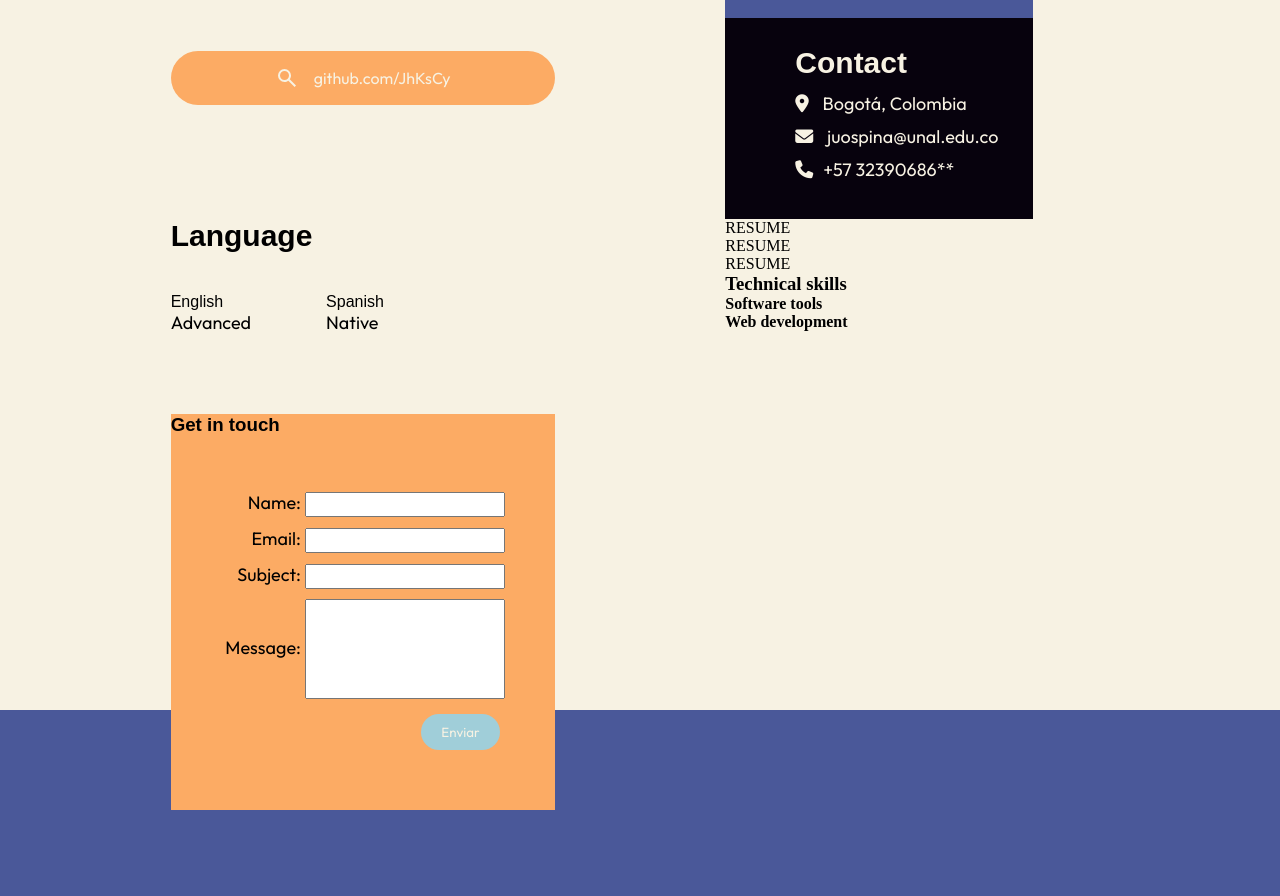
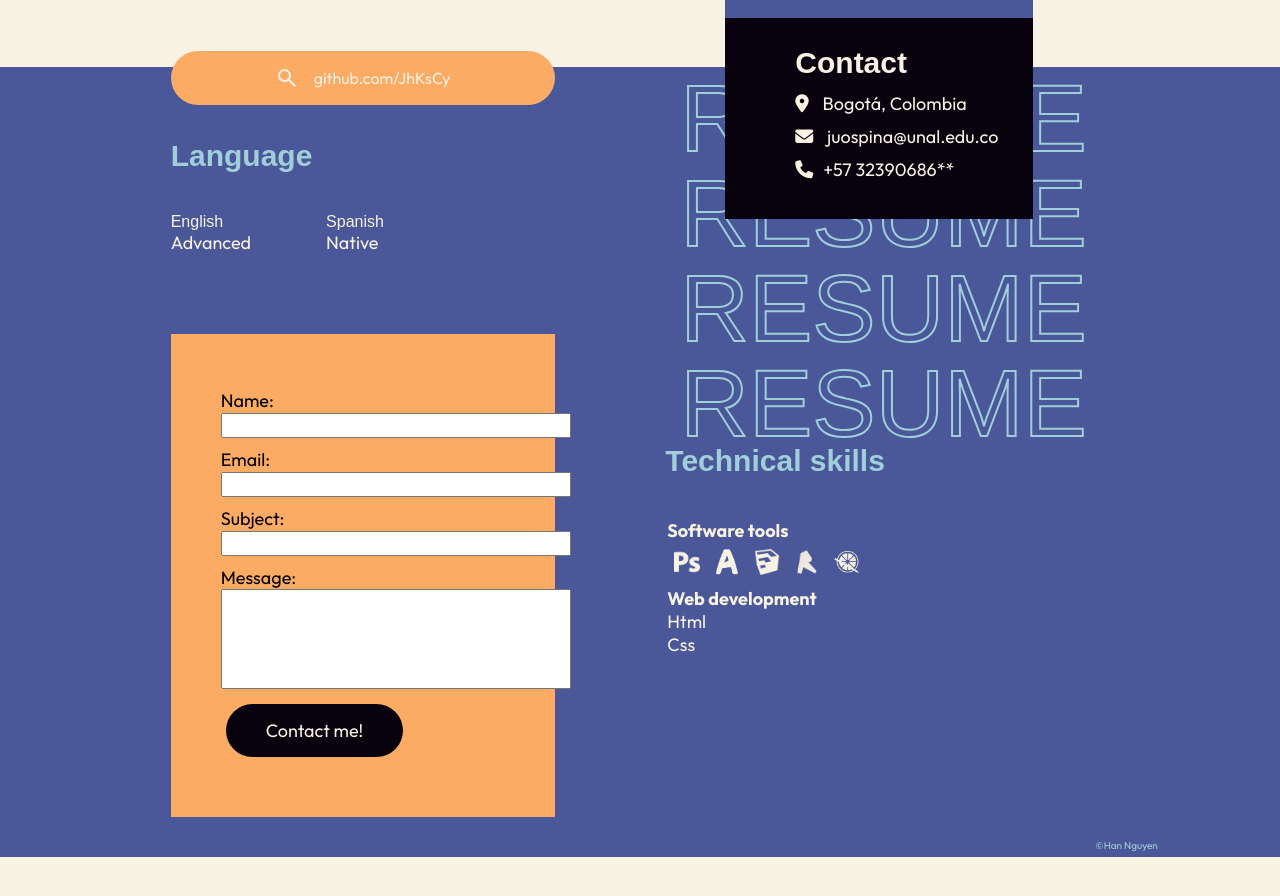
Before and after one commit to JhKsCy/portfolio, a plain HTML site: page index.html in a window 1280 px wide. Shown: the part 1460-2356 px from the top of the page. After the commit the page ends 2317 px from the top, so only its background shows below. Drawn offline with Linux system fonts and the light colour scheme; a web font is replaced by a local one.

Commit message:
portfolio

```diff
--- a/css/styles.css
+++ b/css/styles.css
@@ -222,9 +222,14 @@ a {
 
 
 
+.about-me__language {
+    margin-top: -80px;
+}
+
 .about-me__language h3 {
     font-size: 30px;
     margin-bottom: 40px;
+    color: #A0CED9;
 }
 
 .about-me__language div {
@@ -233,6 +238,7 @@ a {
 
 .about-me__language ul {
     margin-right: 75px;
+    color: #f7f2e3;
 }
 
 
@@ -246,13 +252,13 @@ a {
 form {
     display: flex;
     flex-direction: column;
-    align-items: self-end;
+    align-items: flex-start;
     text-align: justify;
     padding: 50px;
 }
 
 form input {
-    width: 200px;
+    width:  350px;
     height: 25px;
 }
 
@@ -266,31 +272,82 @@ form div {
 
 .form__button {
     border: none;
-    background: #A0CED9;
+    background: #07020D;
     color: #f7f2e3;
-    padding: 10px 20px;
+    padding: 15px 40px;
     margin: 5px;
-    border-radius: 18px;
-    font-family: "Outfit", sans-serif;;
+    border-radius: 35px;
+    font-family: "Outfit", sans-serif;
+    font-size: 18px;
 }
 
 button:hover {
-    background-color: #FCAB64;
+    background-color: #4A5899;
+}
+
+
+
+.about-me__skills {
+    position: absolute;
+    margin-top: 300px;
+    color: #f7f2e3;
+    text-align: start;
+    margin-left: -58px;
 }
 
 
 
 
+.about-me__bg-graphics {
+    -webkit-text-stroke: 2px #A0CED9;
+   color: transparent;
+   z-index: -1;
+   font-size: 95px;
+   position: absolute;
+   margin-top: -155px;
+   margin-left: -45px;
+}
+
+.about-me__bg-graphics li {
+    height: 95px;
+}
+
+.about-me__skills-title {
+    color: #A0CED9;
+    font-size: 30px;
+    position: absolute;
+    margin: 225px 0 0 -60px
+}
 
 
+
+.about-me__software ul {
+    display: flex;
+}
+
+.about-me__software img {
+    height: 30px;
+    width: 30px;
+    margin: 5px;
+    padding: 2px;
+}
 
 
 
 .more-info__solid-color {
     background-color: #4A5899;
-    height: 250px;
+    height: 790px;
     width: -webkit-fill-available;
-    z-index: -1;
+    z-index: -2;
     position: relative;
-    margin-top: -100px;
+    margin-top: -750px;
 }
+
+
+.credits {
+    font-family: "Outfit", sans-serif;
+    color: #A0CED9;
+    font-size: 10px;
+    position: absolute;
+    margin: 620px 0 0 370px
+}
--- a/index.html
+++ b/index.html
@@ -30,7 +30,7 @@
                 <li><a href="#">Home</a></li>
                 <li><a href="#about-me">About me</a></li>
                 <li><a href="https://github.com/JhKsCy" target="_blank">Github</a></li>
-                <li><a href="#" class="contact-me__button">Contact me!</a></li>
+                <li><a href="#get-in-touch" class="contact-me__button">Contact me!</a></li>
             </ul>
         </div>
 
@@ -123,8 +123,7 @@
                 </div>
             </div>
 
-            <div class="form__container">
-                <h3 class="brasikadisplay-font">Get in touch</h3>
+            <div id="get-in-touch" class="form__container">
                 <form action="" class="outfit-font">
                     <div>
                         <label for="">Name:</label>
@@ -147,40 +146,45 @@
                     </div>
 
                     <div>
-                        <button type="submit" class="form__button">Enviar</button>
+                        <button type="submit" class="form__button">Contact me!</button>
                     </div>
                 </form>
             </div>
         </div>
 
         <div class="column">
-            <div>
-                <ul>
+            <div class="brasikadisplay-font">
+                <ul class="about-me__bg-graphics">
+                    <li>RESUME</li>
                     <li>RESUME</li>
                     <li>RESUME</li>
                     <li>RESUME</li>
                 </ul>
-                <h3>Technical skills</h3>
+                <h3 class="about-me__skills-title">Technical skills</h3>
             </div>
 
-            <div>
-                <div>
+            <div class="about-me__skills">
+                <div class="about-me__software outfit-font">
                     <h4>Software tools</h4>
                     <ul>
-                        <li></li>
-                        <li></li>
-                        <li></li>
-                        <li></li>
-                        <li></li>
-                        <li></li>
+                        <li><img src="assets/photoshop-icon.png" alt="Photoshop"></li>
+                        <li><img src="assets/Autocad-Logo.png" alt="Autocad"></li>
+                        <li><img src="assets/sketch-up-icon.png" alt="Sketch up"></li> <br>
+                        <li><img src="assets/Revit_icon.png" alt="Revit"></li>
+                        <li><img src="assets/media-sai-icon.png" alt="Paint tool sai"></li>
                     </ul>
                 </div>
 
-                <div>
+                <div class="outfit-font">
                     <h4>Web development</h4>
-
+                    <ul>
+                        <li>Html</li>
+                        <li>Css</li>
+                    </ul>
                 </div>
             </div>
+
+            <a href="https://www.behance.net/gallery/168450357/Portfolio-CV-Graphic-Design-Digital-Marketing" target="_blank" class="credits">©Han Nguyen</a>
         </div>
 
     </section>
```
Also changed, not shown: assets/Autocad-Logo.png (added), assets/Revit_icon.png (added), assets/cloud-png.webp (deleted), assets/media-sai-icon.png (added), assets/photoshop-icon.png (added), assets/sketch-up-icon.png (added).
